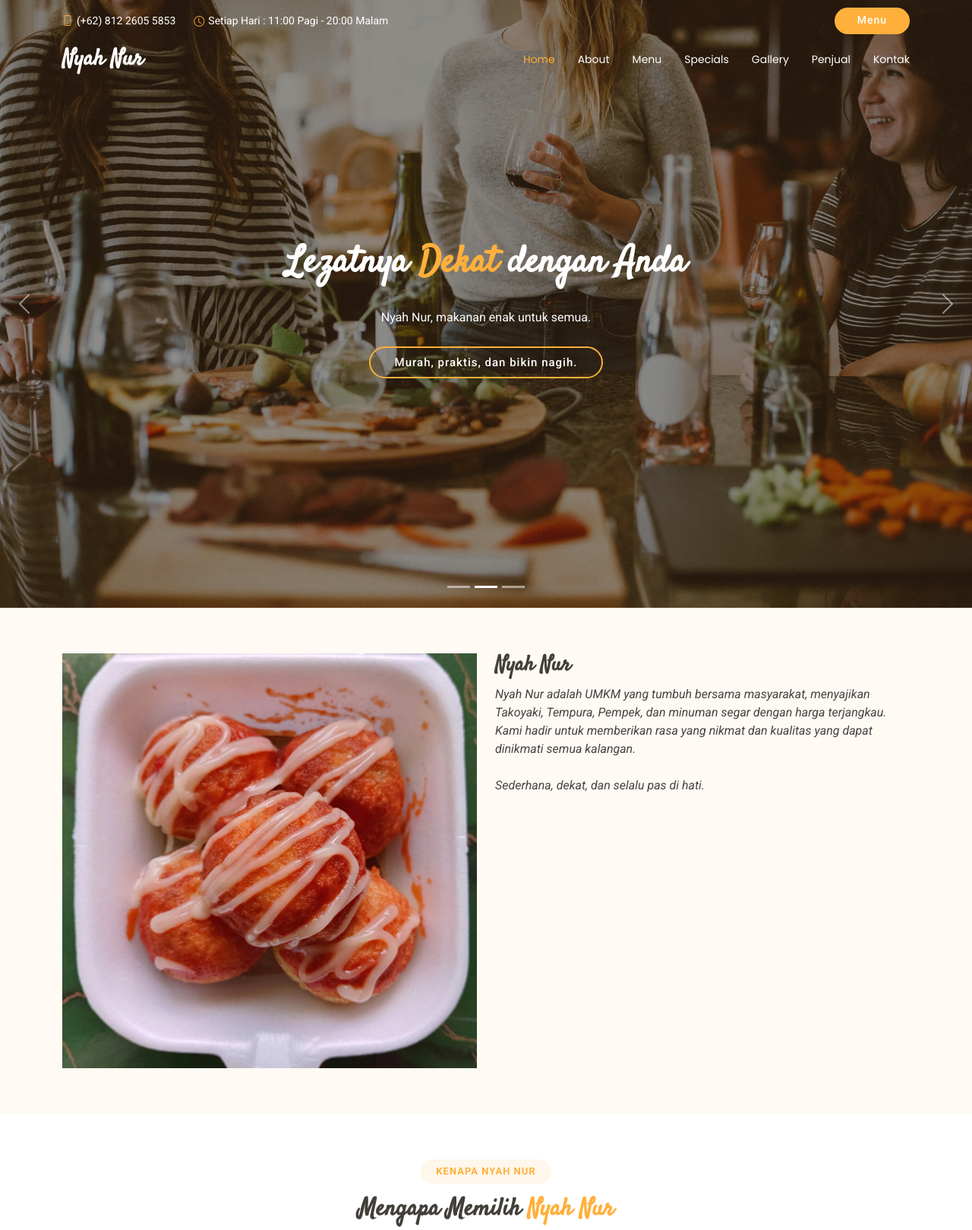
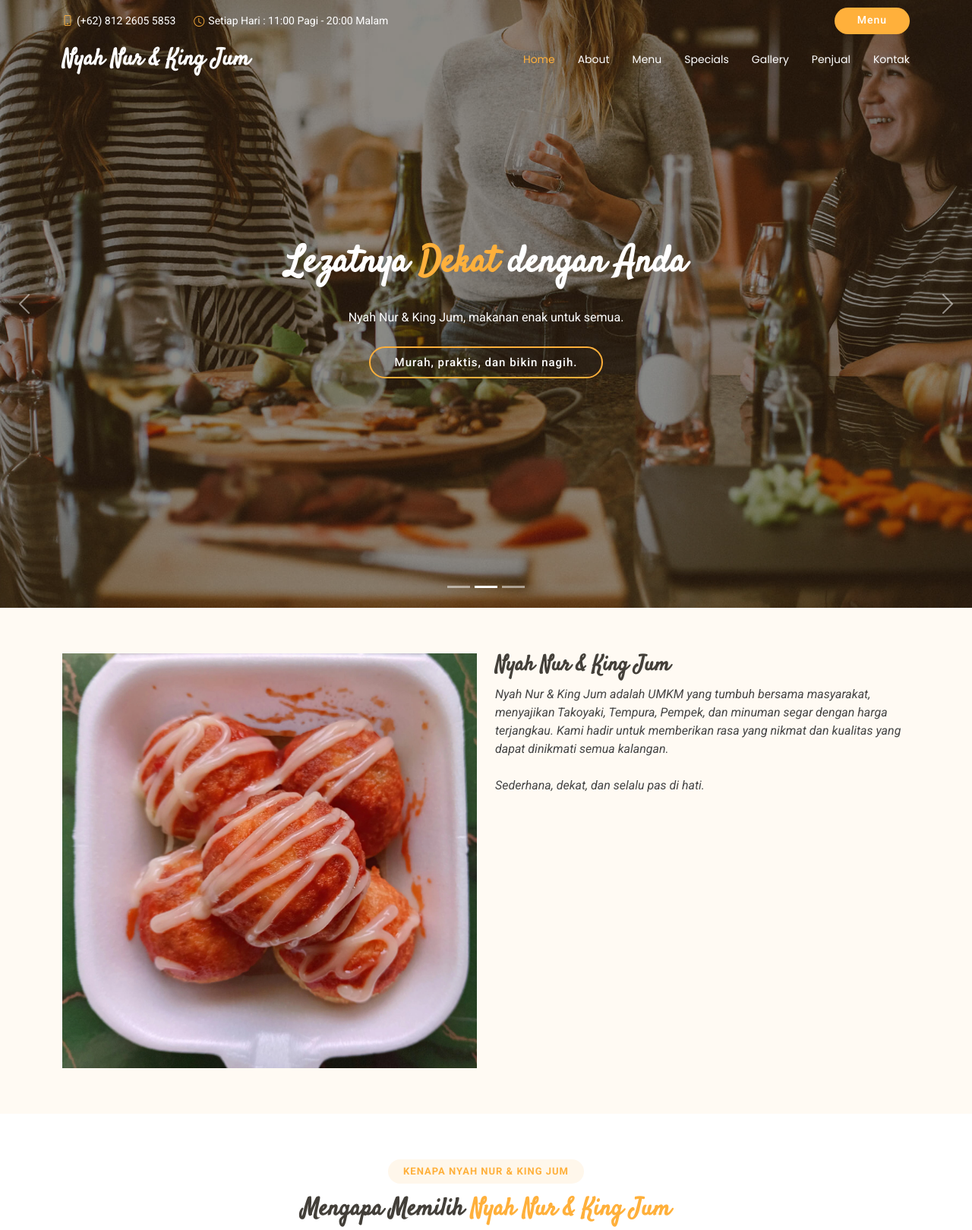
Before and after one commit to FaizalDwiA/nyah-nur, a plain HTML site: page index.html in a window 1280 px wide. Shown: the top 1619 px of the page at 76% size. Drawn offline with Linux system fonts and the light colour scheme.

Commit message:
25-03-19

```diff
--- a/index.html
+++ b/index.html
@@ -4,7 +4,7 @@
 <head>
   <meta charset="utf-8">
   <meta content="width=device-width, initial-scale=1.0" name="viewport">
-  <title>Nyah Nur</title>
+  <title>Takoyaki Nyah Nur & Pempek King Jum</title>
   <meta name="description" content="">
   <meta name="keywords" content="">
 
@@ -52,7 +52,7 @@
         <a href="index.html" class="logo d-flex align-items-center">
           <!-- Uncomment the line below if you also wish to use an image logo -->
           <!-- <img src="assets/img/logo.png" alt=""> -->
-          <h1 class="sitename">Nyah Nur</h1>
+          <h1 class="sitename">Nyah Nur & King Jum</h1>
         </a>
 
         <nav id="navmenu" class="navmenu">
@@ -97,7 +97,7 @@
           <img src="assets/img/hero-carousel/hero-carousel-2.jpg" alt="">
           <div class="carousel-container">
             <h2>Lezatnya <span>Dekat</span> dengan Anda</h2>
-            <p>Nyah Nur, makanan enak untuk semua.</p>
+            <p>Nyah Nur & King Jum, makanan enak untuk semua.</p>
             <div>
               <a href="javascript:void(0)" class="btn-get-started">Murah, praktis, dan bikin nagih.</a>
             </div>
@@ -142,9 +142,10 @@
             </a>
           </div>
           <div class="col-lg-6 content" data-aos="fade-up" data-aos-delay="200">
-            <h3>Nyah Nur</h3>
+            <h3>Nyah Nur & King Jum</h3>
             <p class="fst-italic">
-              Nyah Nur adalah UMKM yang tumbuh bersama masyarakat, menyajikan Takoyaki, Tempura, Pempek, dan minuman
+              Nyah Nur & King Jum adalah UMKM yang tumbuh bersama masyarakat, menyajikan Takoyaki, Tempura, Pempek, dan
+              minuman
               segar dengan
               harga terjangkau. Kami hadir untuk memberikan rasa yang nikmat dan kualitas yang dapat dinikmati semua
               kalangan.
@@ -163,8 +164,8 @@
 
       <!-- Section Title -->
       <div class="container section-title" data-aos="fade-up">
-        <h2>KENAPA NYAH NUR</h2>
-        <div><span>Mengapa Memilih</span> <span class="description-title">Nyah Nur</span></div>
+        <h2>KENAPA NYAH NUR & KING JUM</h2>
+        <div><span>Mengapa Memilih</span> <span class="description-title">Nyah Nur & King Jum</span></div>
       </div><!-- End Section Title -->
 
       <div class="container">
@@ -209,7 +210,7 @@
       <!-- Section Title -->
       <div class="container section-title" data-aos="fade-up">
         <h2>Menu</h2>
-        <div><span>Cek Menu</span> <span class="description-title">Lezat Nyah Nur</span></div>
+        <div><span>Cek Menu</span> <span class="description-title">Lezat Nyah Nur & King Jum</span></div>
       </div><!-- End Section Title -->
 
       <div class="container isotope-layout" data-default-filter="*" data-layout="masonry" data-sort="original-order">
@@ -301,7 +302,7 @@
       <!-- Section Title -->
       <div class="container section-title" data-aos="fade-up">
         <h2>Spesial</h2>
-        <div><span>Cek</span> <span class="description-title">Spesial Nyah Nur</span></div>
+        <div><span>Cek Spesial</span> <span class="description-title"> Nyah Nur & King Jum</span></div>
       </div><!-- End Section Title -->
 
       <div class="container" data-aos="fade-up" data-aos-delay="100">
@@ -559,7 +560,7 @@
       <!-- Section Title -->
       <div class="container section-title" data-aos="fade-up">
         <h2>Gallery</h2>
-        <div><span>Beberapa Foto dari</span> <span class="description-title">Nyah Nur</span></div>
+        <div><span>Beberapa Foto dari</span> <span class="description-title">Nyah Nur & King Jum</span></div>
       </div><!-- End Section Title -->
 
       <div class="container-fluid" data-aos="fade-up" data-aos-delay="100">
@@ -642,7 +643,7 @@
       <!-- Section Title -->
       <div class="container section-title" data-aos="fade-up">
         <h2>Penjual</h2>
-        <div><span>Para</span> <span class="description-title">Ahli Masak Nyah Nur</span></div>
+        <div><span>Para</span> <span class="description-title">Ahli Masak</span></div>
       </div><!-- End Section Title -->
 
       <div class="container">
@@ -821,7 +822,7 @@
       <!-- Section Title -->
       <div class="container section-title" data-aos="fade-up">
         <h2>Kontak</h2>
-        <div><span>Hubungi</span> <span class="description-title">Nyah Nur</span></div>
+        <div><span>Hubungi</span> <span class="description-title">Nyah Nur & King Jum</span></div>
       </div><!-- End Section Title -->
 
       <div class="container" data-aos="fade">
@@ -832,7 +833,9 @@
 
             <div class="info">
               <h3>Hubungi Nyah Nur</h3>
-              <p>Nyah Nur siap membantu Anda! Jangan ragu untuk menghubungi Nyah Nur untuk pertanyaan atau informasi
+              <p>Nyah Nur & King Jum siap membantu Anda! Jangan ragu untuk menghubungi Nyah Nur & King Jum untuk
+                pertanyaan atau
+                informasi
                 lebih
                 lanjut.</p>
               <div class="info-item d-flex">
@@ -914,7 +917,7 @@
         </div>
 
         <div class="col-lg-3 col-md-6">
-          <h4>Ikuti Nyah Nur</h4>
+          <h4>Ikuti Nyah Nur & King Jum</h4>
           <div class="social-links d-flex">
             <a href="#" class="whatsapp"><i class="bi bi-whatsapp"></i></a>
             <a href="#" class="facebook"><i class="bi bi-facebook"></i></a>
@@ -928,7 +931,8 @@
     </div>
 
     <div class="container copyright text-center mt-4">
-      <p>© <span>Copyright</span> <strong class="px-1 sitename">Nyah Nur</strong> <span>All Rights Reserved</span></p>
+      <p>© <span>Copyright</span> <strong class="px-1 sitename">Nyah Nur & King Jum</strong> <span>All Rights
+          Reserved</span></p>
       <div class="credits">
         <!-- All the links in the footer should remain intact. -->
         <!-- You can delete the links only if you've purchased the pro version. -->
```
